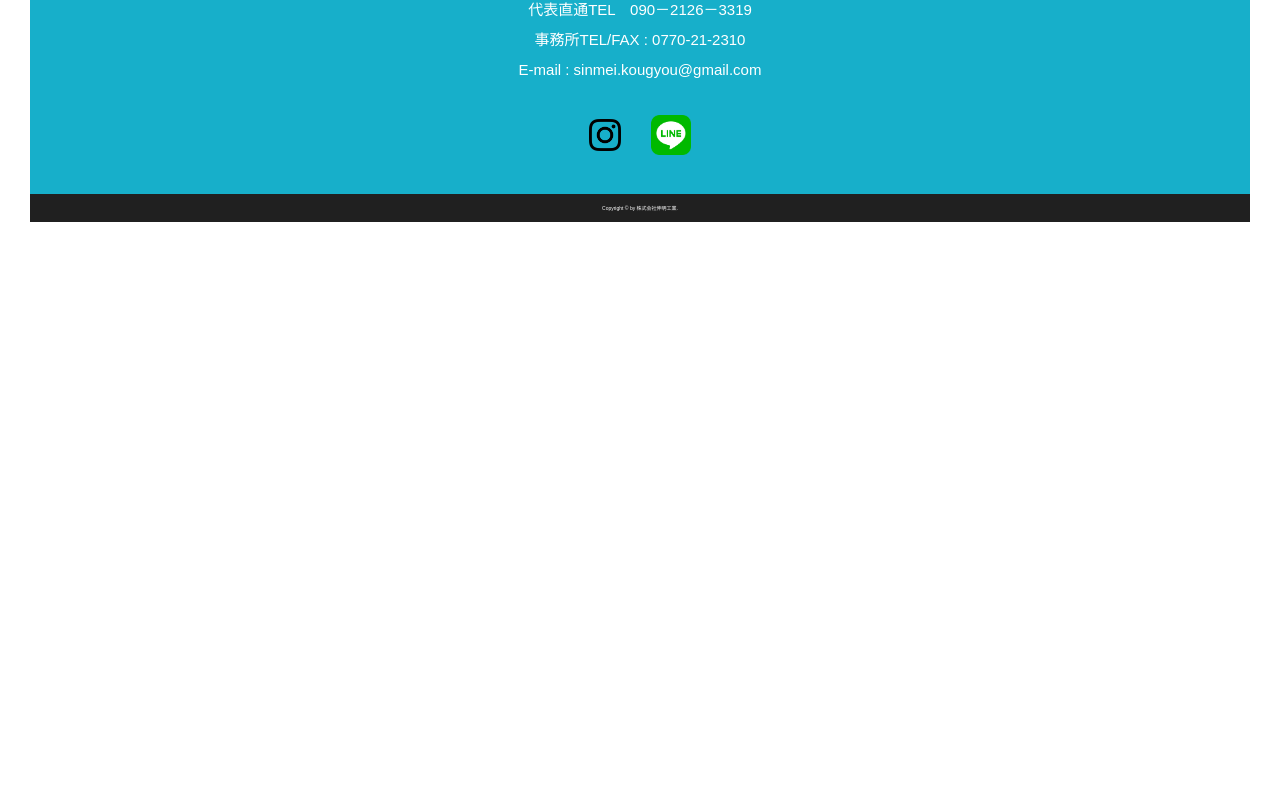
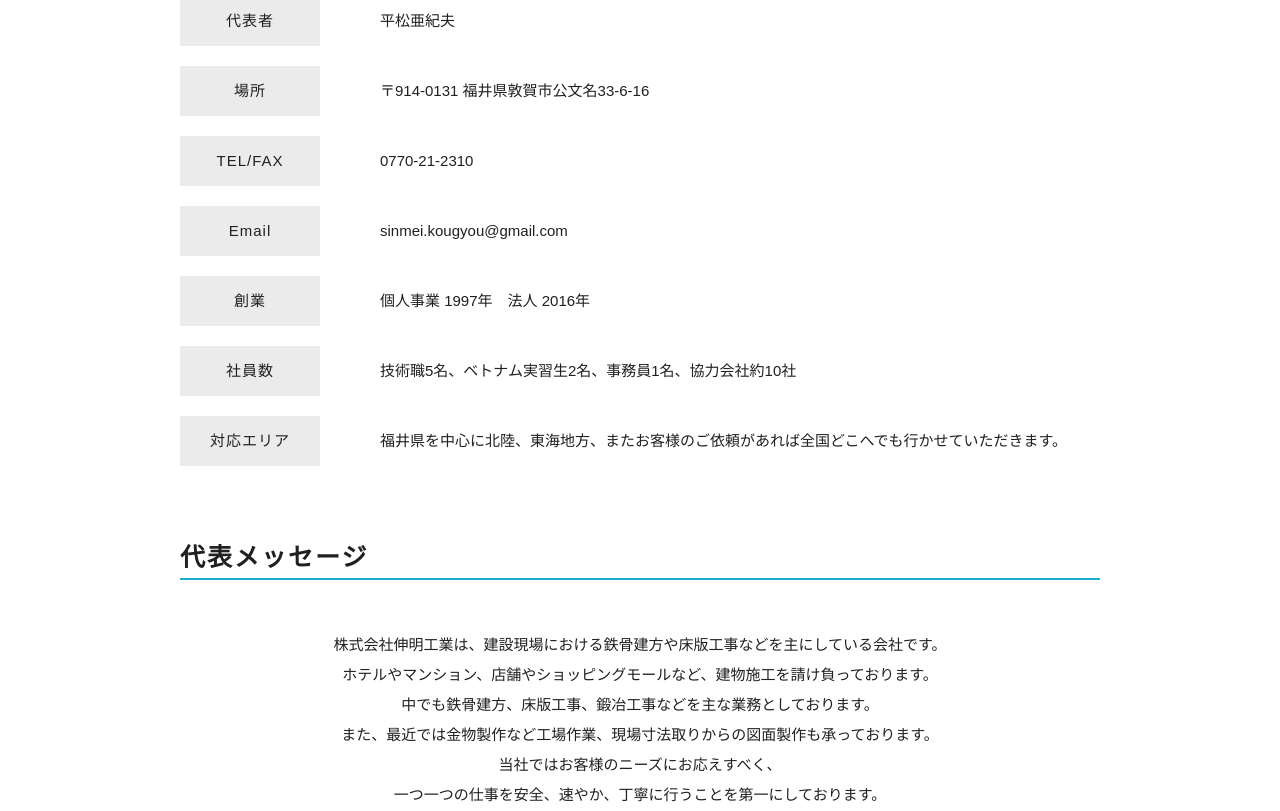
Before and after one commit to bibimuu/sinmeiHP, a React (Create React App) app: page /about in a window 1280 px wide. Shown: the part 929-1740 px from the top of the page. Before the commit the page ends 1181 px from the top, so only its background shows below. Built offline with nearby package versions, Linux system fonts and the light colour scheme.

Commit message:
implement: about

```diff
--- a/src/components/Footer.jsx
+++ b/src/components/Footer.jsx
@@ -8,13 +8,13 @@ function Footer() {
       <footer className="footer">
         <ul class="footer__list text-center">
           <li class="footer__item">
-            <a href="#a" className="footer__link">
+            <a href="/top" className="footer__link">
               TOP
             </a>
             <span className="footer__link--span">|</span>
           </li>
           <li className="footer__item">
-            <a href="#a" className="footer__link">
+            <a href="/about" className="footer__link">
               会社概要
             </a>
             <span className="footer__link--span">|</span>
@@ -26,13 +26,13 @@ function Footer() {
             <span className="footer__link--span">|</span>
           </li>
           <li className="footer__item">
-            <a href="#a" className="footer__link">
+            <a href="/works" className="footer__link">
               実績
             </a>
             <span className="footer__link--span">|</span>
           </li>
           <li className="footer__item">
-            <a href="#a" className="footer__link">
+            <a href="/recruit" className="footer__link">
               求人募集
             </a>
             <span className="footer__link--span">|</span>
--- /dev/null
+++ b/src/components/GreyBox.jsx
@@ -0,0 +1,20 @@
+import React from "react";
+
+function GreyBox({ title, children }) {
+  return (
+    <>
+      <div className="info-wrapper">
+        <div className="grey-box">
+          <h3 className="heading-quaternary heading-quaternary--padding">
+            {title}
+          </h3>
+        </div>
+        <div className="">
+          <p className="pg padding">{children}</p>
+        </div>
+      </div>
+    </>
+  );
+}
+
+export default GreyBox;
--- a/src/css/App.css
+++ b/src/css/App.css
@@ -22,9 +22,21 @@ body {
   font-size: 2.5rem;
   font-weight: 700;
   letter-spacing: 0.2rem;
-  padding: 5rem; }
+  padding: 5rem 0; }
   .heading-secondary--white {
     color: #fff; }
+
+.heading-secondary--border {
+  font-size: 2.5rem;
+  font-weight: 700;
+  letter-spacing: 0.2rem;
+  padding: 5rem 0; }
+  .heading-secondary--border::after {
+    content: "";
+    width: 100%;
+    height: 2px;
+    background-color: #17afca;
+    display: block; }
 
 .heading-tertiary {
   font-size: 2rem;
@@ -32,6 +44,14 @@ body {
   letter-spacing: 0.2rem; }
   .heading-tertiary--white {
     color: #fff; }
+
+.heading-quaternary {
+  font-size: 1.5rem;
+  font-weight: 500;
+  letter-spacing: 0.1rem;
+  line-height: 3rem; }
+  .heading-quaternary--padding {
+    padding: 1rem; }
 
 .pg {
   font-size: 1.5rem;
@@ -42,24 +62,25 @@ body {
 .text-center {
   text-align: center; }
 
-.padding--large-bottom {
-  padding-bottom: 10rem; }
-
-.padding--small-bottom {
-  padding-bottom: 3rem; }
+.padding {
+  padding: 1rem; }
+  .padding--large-bottom {
+    padding-bottom: 10rem; }
+  .padding--small-bottom {
+    padding-bottom: 3rem; }
 
 .work-photo {
   background-position: center;
   background-size: cover;
   height: 100%;
-  transition: all 1s; }
+  transition: all 0.3s; }
   .work-photo:hover {
     transform: scale(1.1);
-    transition: all ease-in-out 1s;
+    transition: all ease-in-out 0.3s;
     opacity: 0.7; }
   .work-photo:active {
     transform: scale(1);
-    transition: all ease-in-out 1s; }
+    transition: all ease-in-out 0.3s; }
   .work-photo--1 {
     background-image: url(../assets/床版工事work.jpg); }
   .work-photo--2 {
@@ -97,10 +118,10 @@ body {
   .sns__logo--instagram {
     height: 5.2rem;
     margin: 0 1.5rem 3rem 0;
-    transition: all 0.5s; }
+    transition: all 0.3s; }
     .sns__logo--instagram:hover {
       transform: scale(1.1) translateY(-0.5rem);
-      transition: all 0.5s;
+      transition: all 0.3s;
       backface-visibility: hidden; }
     .sns__logo--instagram:active {
       transform: scale(1) translateY(0rem);
@@ -108,10 +129,10 @@ body {
   .sns__logo--line {
     height: 5rem;
     margin: 0 0 3rem 1.5rem;
-    transition: all 0.5s; }
+    transition: all 0.3s; }
     .sns__logo--line:hover {
       transform: scale(1.1) translateY(-0.5rem);
-      transition: all 0.5s;
+      transition: all 0.3s;
       backface-visibility: hidden; }
     .sns__logo--line:active {
       transform: scale(1) translateY(0rem);
@@ -119,10 +140,10 @@ body {
   .sns__logo--small-instagram {
     height: 3.2rem;
     margin: 0 1.5rem 3rem 0;
-    transition: all 0.5s; }
+    transition: all 0.3s; }
     .sns__logo--small-instagram:hover {
       transform: scale(1.1) translateY(-0.5rem);
-      transition: all 0.5s;
+      transition: all 0.3s;
       backface-visibility: hidden; }
     .sns__logo--small-instagram:active {
       transform: scale(1) translateY(0rem);
@@ -130,14 +151,26 @@ body {
   .sns__logo--small-line {
     height: 4rem;
     margin: 0 0 3rem 1.5rem;
-    transition: all 0.5s; }
+    transition: all 0.3s; }
     .sns__logo--small-line:hover {
       transform: scale(1.1) translateY(-0.5rem);
-      transition: all 0.5s;
+      transition: all 0.3s;
       backface-visibility: hidden; }
     .sns__logo--small-line:active {
       transform: scale(1) translateY(0rem);
       transition: all 0.3s; }
+
+.grey-box {
+  width: 14rem;
+  background-color: #ebebeb;
+  margin: 0 5rem 2rem 0;
+  display: flex;
+  align-items: center;
+  justify-content: center; }
+
+.info-wrapper {
+  display: flex;
+  flex-direction: row; }
 
 .header {
   height: 85vh;
@@ -161,10 +194,10 @@ body {
     display: inline-block; }
   .footer__link {
     display: inline-block;
-    transition: all 0.5s; }
+    transition: all 0.3s; }
     .footer__link:hover {
       transform: scale(1.1) translateY(-0.5rem);
-      transition: all 0.5s;
+      transition: all 0.3s;
       backface-visibility: hidden; }
     .footer__link:active {
       transform: scale(1) translateY(0rem);
@@ -196,3 +229,6 @@ body {
 
 .message {
   background-color: #17afca; }
+
+.about {
+  margin: 0 15rem; }
--- a/src/pages/About.jsx
+++ b/src/pages/About.jsx
@@ -1,7 +1,52 @@
 import React from "react";
+import GreyBox from "../components/GreyBox";
+import Inquiry from "../components/Inquiry";
 
 function About() {
-  return <>ssss</>;
+  return (
+    <>
+      <section className="about">
+        <h2 className="heading-secondary--border">会社概要</h2>
+        <GreyBox title="会社名">株式会社伸明工業</GreyBox>
+        <GreyBox title="代表者">平松亜紀夫</GreyBox>
+        <GreyBox title="場所">〒914-0131 福井県敦賀市公文名33-6-16</GreyBox>
+        <GreyBox title="TEL/FAX">0770-21-2310</GreyBox>
+        <GreyBox title="Email">sinmei.kougyou@gmail.com</GreyBox>
+        <GreyBox title="創業">個人事業 1997年　法人 2016年</GreyBox>
+        <GreyBox title="社員数">
+          技術職5名、ベトナム実習生2名、事務員1名、協力会社約10社
+        </GreyBox>
+        <GreyBox title="対応エリア">
+          福井県を中心に北陸、東海地方、またお客様のご依頼があれば全国どこへでも行かせていただきます。
+        </GreyBox>
+      </section>
+      <section className="about">
+        <h2 className="heading-secondary--border">代表メッセージ</h2>
+        <p className="pg text-center">
+          株式会社伸明工業は、建設現場における鉄骨建方や床版工事などを主にしている会社です。
+          <br />
+          ホテルやマンション、店舗やショッピングモールなど、建物施工を請け負っております。
+          <br />
+          中でも鉄骨建方、床版工事、鍛冶工事などを主な業務としております。
+          <br />
+          また、最近では金物製作など工場作業、現場寸法取りからの図面製作も承っております。
+          <br />
+          当社ではお客様のニーズにお応えすべく、
+          <br />
+          一つ一つの仕事を安全、速やか、丁寧に行うことを第一にしております。
+          <br />
+        </p>
+      </section>
+      <section className="about">
+        <h2 className="heading-secondary--border">お問合せ</h2>
+        <Inquiry>
+          お仕事のご依頼、求人お問い合わせは下記よりお願い致します。
+          <br />
+          なお、ご急ぎの方はお電話でお問い合わせくださいますようお願いいたします。
+        </Inquiry>
+      </section>
+    </>
+  );
 }
 
 export default About;
--- a/src/sass/abstracts/_mixins.scss
+++ b/src/sass/abstracts/_mixins.scss
@@ -7,10 +7,10 @@
 }
 
 @mixin scale-animation {
-  transition: all 0.5s;
+  transition: all 0.3s;
   &:hover {
     transform: scale(1.1) translateY(-0.5rem);
-    transition: all 0.5s;
+    transition: all 0.3s;
     backface-visibility: hidden;
   }
   &:active {
--- a/src/sass/abstracts/_variables.scss
+++ b/src/sass/abstracts/_variables.scss
@@ -3,6 +3,7 @@
 $color-white: #fff;
 $color-black: #202020;
 $color-primary: #17afca;
+$color-grey: #ebebeb;
 
 //font-size
 $default-font-size: 1.6rem;
--- a/src/sass/base/_typography.scss
+++ b/src/sass/base/_typography.scss
@@ -11,10 +11,25 @@ body {
   font-size: 2.5rem;
   font-weight: 700;
   letter-spacing: 0.2rem;
-  padding: 5rem;
+  padding: 5rem 0;
 
   &--white {
     color: $color-white;
+  }
+}
+
+.heading-secondary--border {
+  font-size: 2.5rem;
+  font-weight: 700;
+  letter-spacing: 0.2rem;
+  padding: 5rem 0;
+
+  &::after {
+    content: "";
+    width: 100%;
+    height: 2px;
+    background-color: $color-primary;
+    display: block;
   }
 }
 
@@ -28,6 +43,16 @@ body {
   }
 }
 
+.heading-quaternary {
+  font-size: 1.5rem;
+  font-weight: 500;
+  letter-spacing: 0.1rem;
+  line-height: 3rem;
+  &--padding {
+    padding: 1rem;
+  }
+}
+
 .pg {
   font-size: 1.5rem;
   line-height: 3rem;
--- a/src/sass/base/_utilities.scss
+++ b/src/sass/base/_utilities.scss
@@ -3,6 +3,7 @@
 }
 
 .padding {
+  padding: 1rem;
   &--large-bottom {
     padding-bottom: 10rem;
   }
--- /dev/null
+++ b/src/sass/components/_grey-box.scss
@@ -0,0 +1,13 @@
+.grey-box {
+  width: 14rem;
+  background-color: $color-grey;
+  margin: 0 5rem 2rem 0;
+  display: flex;
+  align-items: center;
+  justify-content: center;
+}
+
+.info-wrapper {
+  display: flex;
+  flex-direction: row;
+}
--- a/src/sass/main.scss
+++ b/src/sass/main.scss
@@ -7,6 +7,7 @@
 
 @import "components/work-photo";
 @import "components/sns";
+@import "components/grey-box";
 
 @import "layout/header";
 @import "layout/footer";
@@ -14,3 +15,4 @@
 @import "layout/copy-right";
 
 @import "pages/top";
+@import "pages/about";
--- /dev/null
+++ b/src/sass/pages/_about.scss
@@ -0,0 +1,3 @@
+.about {
+  margin: 0 15rem;
+}
```
Also changed, not shown: src/sass/components/_work-photo.scss (+4 -3 lines), src/assets/ムー2work.jpeg (added).
